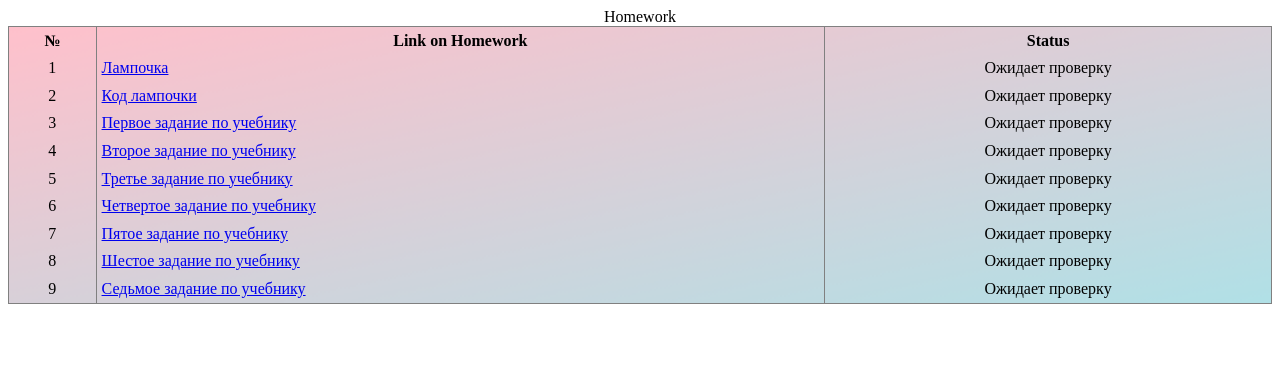
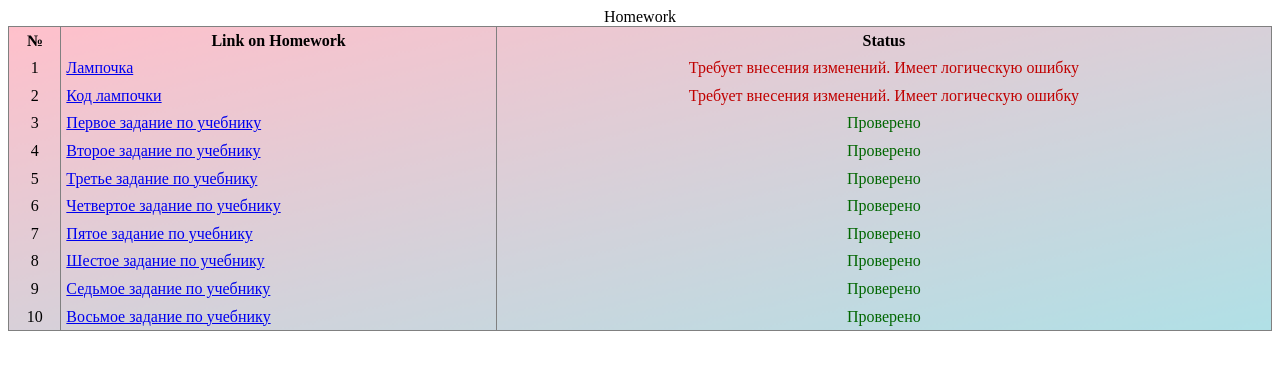
Before and after one commit to Exodusbf/learning, a plain HTML site: page index.html in a window 1280 px wide. Drawn offline with Linux system fonts and the light colour scheme.

Commit message:
Update index.html

```diff
--- a/index.html
+++ b/index.html
@@ -27,54 +27,61 @@
         <tr>
             <td align="center">1</td>
             <td><a href="https://exodusbf.github.io/learning/day02/index.html">Лампочка</a></td>
-            <td align="center">Ожидает проверку</td>
+            <td align="center"><font color="#C00000">Требует внесения изменений. Имеет логическую ошибку</td>
         </tr>
         <tr>
             <td align="center">2</td>
             <td><a href="https://github.com/Exodusbf/learning/blob/master/day02/index.html">Код лампочки</a></td>
-            <td align="center">Ожидает проверку</td>
+            <td align="center"><font color="#C00000">Требует внесения изменений. Имеет логическую ошибку</td>
         </tr>
         <tr>
             <td align="center">3</td>
             <td><a href="https://github.com/Exodusbf/learning/blob/master/day03/first_task.html">Первое задание по
                     учебнику</a></td>
-            <td align="center">Ожидает проверку</td>
+            <td align="center"><font color="#006600">Проверено</font></td>
         </tr>
         <tr>
             <td align="center">4</td>
             <td><a href="https://github.com/Exodusbf/learning/blob/master/day03/second_task.html">Второе задание по
                     учебнику</a></td>
-            <td align="center">Ожидает проверку</td>
+            <td align="center"><font color="#006600">Проверено</font></td>
         </tr>
         <tr>
             <td align="center">5</td>
             <td><a href="https://github.com/Exodusbf/learning/blob/master/day03/third_task.html">Третье задание по
                     учебнику</a></td>
-            <td align="center">Ожидает проверку</td>
+            <td align="center"><font color="#006600">Проверено</font></td>
         </tr>
         <tr>
             <td align="center">6</td>
             <td><a href="https://github.com/Exodusbf/learning/blob/master/day03/fourth_task.html">Четвертое задание по
                     учебнику</a></td>
-            <td align="center">Ожидает проверку</td>
+            <td align="center"><font color="#006600">Проверено</font></td>
         </tr>
         <tr>
             <td align="center">7</td>
             <td><a href="https://github.com/Exodusbf/learning/blob/master/day03/fifth_task.html">Пятое задание по
                     учебнику</a></td>
-            <td align="center">Ожидает проверку</td>
+            <td align="center"><font color="#006600">Проверено</font></td>
         </tr>
         <tr>
             <td align="center">8</td>
             <td><a href="https://github.com/Exodusbf/learning/blob/master/day03/sixth_task.html">Шестое задание по
                     учебнику</a></td>
-            <td align="center">Ожидает проверку</td>
+            <td align="center"><font color="#006600">Проверено</font></td>
         </tr>
         <tr>
             <td align="center">9</td>
             <td><a href="https://github.com/Exodusbf/learning/blob/master/day03/seventh_task.html">Седьмое задание по
                     учебнику</a></td>
-            <td align="center">Ожидает проверку</td>
+            <td align="center"><font color="#006600">Проверено</font></td>
         </tr>
+        <tr>
+            <td align="center">10</td>
+            <td><a href="https://github.com/Exodusbf/learning/blob/master/day04/eighth_task.html">Восьмое задание по
+                    учебнику</a></td>
+            <td align="center"><font color="#006600">Проверено</font></td>
+        </tr>
+
 </body>
 </html>
```
